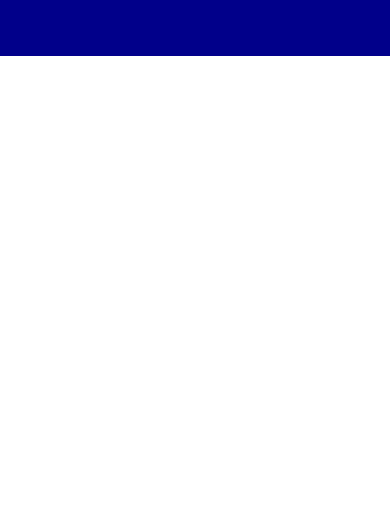
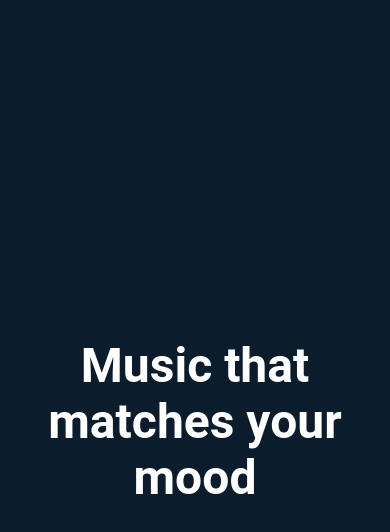
Before and after one commit to Mutanu207/VIBE, a React (Vite) app in the folder vibe-frontend/: page / in a window 390 px wide. Shown: the top 532 px of the page. Built offline with nearby package versions, Linux system fonts and the light colour scheme; some icons are missing.

Commit message:
Added the text area on the landing page, changed the color of the mobile hamburger menu, changed landing page background color,and adjusted its layout and reponsiveness using flex

```diff
--- a/vibe-frontend/src/App.jsx
+++ b/vibe-frontend/src/App.jsx
@@ -1,10 +1,15 @@
 import React from 'react';
 import LandingPage from './Pages/LandingPage';
 import "./App.css";
+import Navbar from './Component/Navbar';
+import Box from '@mui/material/Box';
 function App() {
   return (
     <div>
+      <Navbar />
+      <Box id={'Home'}>
       <LandingPage />
+      </Box>
     </div>
 
   );
--- a/vibe-frontend/src/Component/Navbar.jsx
+++ b/vibe-frontend/src/Component/Navbar.jsx
@@ -16,7 +16,7 @@ import Typography from '@mui/material/Typography';
 import Button from '@mui/material/Button';
 
 const drawerWidth = 240;
-const navItems = ['About', 'How It Works'];
+const navItems = ['Home', 'About', 'How It Works'];
 
 function Navbar(props) {
   const { window } = props;
@@ -27,7 +27,7 @@ function Navbar(props) {
   };
 
   const drawer = (
-    <Box onClick={handleDrawerToggle} sx={{ textAlign: 'center' }}>
+    <Box onClick={handleDrawerToggle} sx={{ textAlign: 'center'}}>
       <Typography variant="h6" sx={{ my: 2 }}>
         VIBE
       </Typography>
@@ -54,7 +54,7 @@ function Navbar(props) {
         component="nav"
         elevation={0}
         sx={{
-          background: 'darkblue',
+          background: 'none',
           boxShadow: 'none'
         }}
       >
@@ -93,10 +93,11 @@ function Navbar(props) {
           onClose={handleDrawerToggle}
           ModalProps={{
             keepMounted: true, // Better open performance on mobile.
+            BackdropProps: {style: {backgroundColor: 'transparent'}},
           }}
           sx={{
             display: { xs: 'block', sm: 'none' },
-            '& .MuiDrawer-paper': { boxSizing: 'border-box', width: drawerWidth },
+            '& .MuiDrawer-paper': { boxSizing: 'border-box', width: drawerWidth, backgroundColor: 'rgba(0,0,0,0.3)', boxShadow: 'none', color: 'white' },
           }}
         >
           {drawer}
--- a/vibe-frontend/src/Pages/LandingPage.jsx
+++ b/vibe-frontend/src/Pages/LandingPage.jsx
@@ -1,9 +1,23 @@
 import Navbar from "../Component/Navbar";
 import Box from '@mui/material/Box';
+import Container from '@mui/material/Container';
+import Typography from '@mui/material/Typography';
 function LandingPage(){
     return(
-        <Box sx={{backgroundColor:"darkblue"}}>
-            <Navbar />
+        <Box sx={{ minHeight: "100vh",
+                   backgroundColor: "#0b1c2d",
+                   display: 'flex',
+                   flexDirection: 'column'}}>
+            <Box  sx={{ my: 6,  flexGrow: 1,
+                                justifyContent: 'center',
+                                alignItems: 'center',
+                                display: 'flex' }}>
+            <Container maxWidth="md">
+                <Typography component="h1" variant="h3"
+                            sx={{ color: 'white', fontWeight: 'bold', textAlign: 'center', gutterBottom: true }}>
+                    Music that matches your mood</Typography>
+            </Container>
+            </Box>
         </Box>
     )
 }
```
